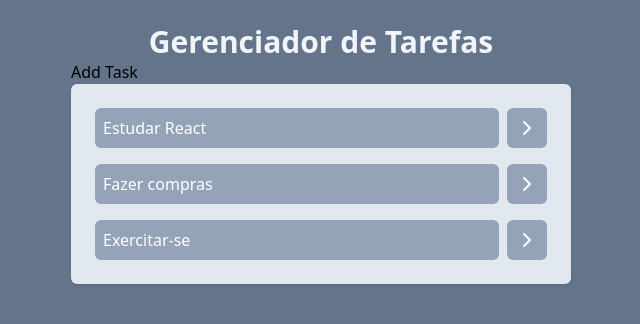
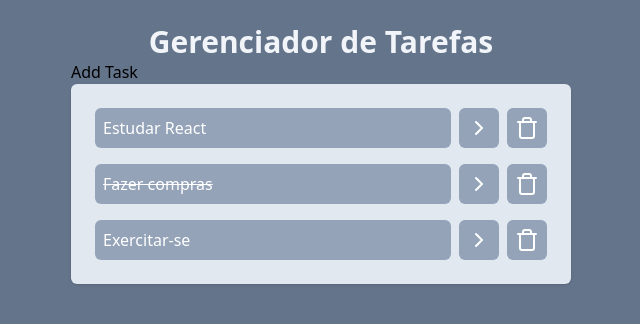
Before and after one commit to pedrofeld/task_list, a React (Vite) app: page / in a window 1280 px wide. Shown: the top 324 px of the page, without its empty margins (319-959 px from the left). Built offline with nearby package versions, Linux system fonts and the light colour scheme.

Commit message:
feat: creating functions to complete and to delete tasks

```diff
--- a/src/App.jsx
+++ b/src/App.jsx
@@ -23,6 +23,25 @@ function App() {
       completed: false,
     },
   ]);
+
+  function onTaskClick(taskId) {
+    const newTasks = tasks.map((task) => {
+      if (task.id == taskId) {
+        return {
+          ...task,
+          completed: !task.completed,
+        };
+      }
+      return task;
+    });
+    setTasks(newTasks);
+  }
+
+  function onDeleteTaskClick(taskId) {
+    const newTasks = tasks.filter((task) => task.id !== taskId);
+    setTasks(newTasks);
+  }
+
   return (
     <div className="w-screen h-screen bg-slate-500 flex justify-center p-6">
       <div className="w-[500px]">
@@ -30,7 +49,11 @@ function App() {
           Gerenciador de Tarefas
         </h1>
         <AddTask />
-        <Tasks tasks={tasks} />
+        <Tasks
+          tasks={tasks}
+          onTaskClick={onTaskClick}
+          onDeleteTaskClick={onDeleteTaskClick}
+        />
       </div>
     </div>
   );
--- a/src/components/Tasks.jsx
+++ b/src/components/Tasks.jsx
@@ -1,15 +1,24 @@
-import { ChevronRightIcon } from "lucide-react";
+import { ChevronRightIcon, TrashIcon } from "lucide-react";
 
-function Tasks(props) {
+function Tasks({ tasks, onTaskClick, onDeleteTaskClick }) {
   return (
     <ul className="space-y-4 p-6 bg-slate-200 rounded-md shadow">
-      {props.tasks.map((task) => (
+      {tasks.map((task) => (
         <li key={task.id} className="flex gap-2">
-          <button className="bg-slate-400 w-full text-left text-white p-2 rounded-md">
+          <button
+            onClick={() => onTaskClick(task.id)}
+            className={`bg-slate-400 w-full text-left text-white p-2 rounded-md ${task.completed && "line-through"}`}
+          >
             {task.title}
           </button>
           <button className="bg-slate-400 p-2 rounded-md text-white">
             <ChevronRightIcon />
+          </button>
+          <button
+            onClick={() => onDeleteTaskClick(task.id)}
+            className="bg-slate-400 p-2 rounded-md text-white"
+          >
+            <TrashIcon />
           </button>
         </li>
       ))}
```
